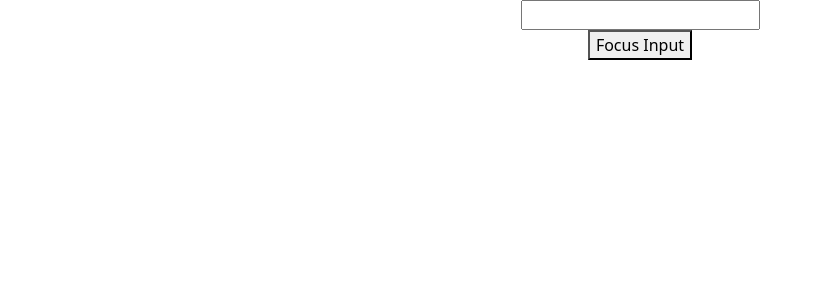
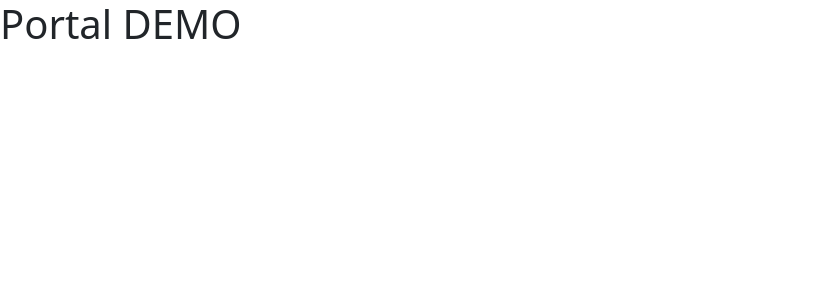
Before and after one commit to gostgmaer/react-first-app-practices, a React (Create React App) app: page / in a window 1280 px wide. Shown: the top 300 px of the page, without its empty margins (0-820 px from the left). Built offline with nearby package versions, Linux system fonts and the light colour scheme.

Commit message:
React Portals

```diff
--- a/public/index.html
+++ b/public/index.html
@@ -29,6 +29,7 @@
   <body>
     <noscript>You need to enable JavaScript to run this app.</noscript>
     <div id="root"></div>
+    <div id="portalRoot"></div>
     <!--
       This HTML file is a template.
       If you open it directly in the browser, you will see an empty page.
--- a/src/App.js
+++ b/src/App.js
@@ -30,6 +30,7 @@ import MemoParentComponent from "./components/MemoParentComponent";
 import RefsDemo from "./components/RefsDemo";
 import FocusInput from "./components/FocusInput";
 import FRParantInput from "./components/FRParantInput";
+import PortalDemo from "./components/PortalDemo";
 
 function App() {
   return (
@@ -86,7 +87,8 @@ function App() {
       {/* <MemoParentComponent></MemoParentComponent> */}
       {/* <RefsDemo></RefsDemo> */}
       {/* <FocusInput></FocusInput> */}
-      <FRParantInput></FRParantInput>
+      {/* <FRParantInput></FRParantInput> */}
+      <PortalDemo></PortalDemo>
     </div>
   );
 }
--- /dev/null
+++ b/src/components/PortalDemo.js
@@ -0,0 +1,11 @@
+import React from "react";
+import ReactDOM from "react-dom";
+
+function PortalDemo() {
+  return ReactDOM.createPortal(
+    <h1>Portal DEMO</h1>,
+    document.getElementById("portalRoot")
+  );
+}
+
+export default PortalDemo;
```
